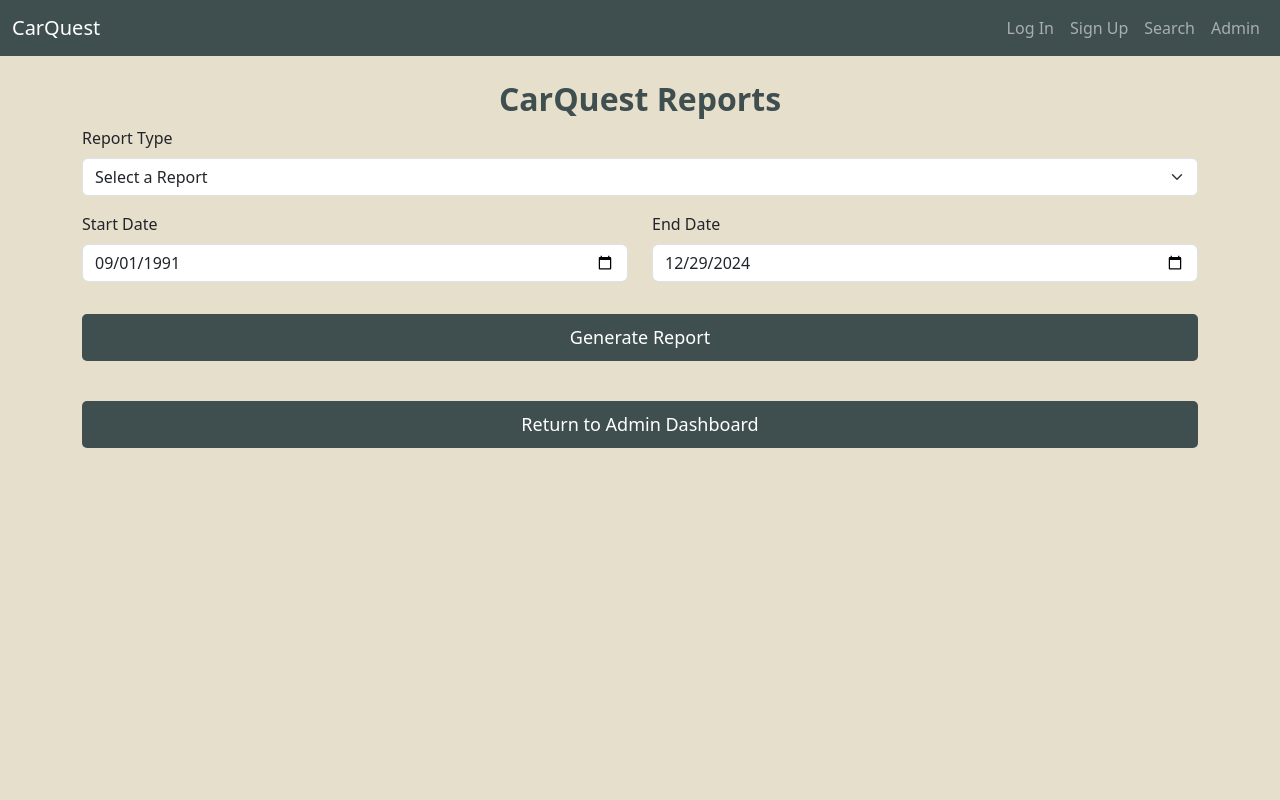
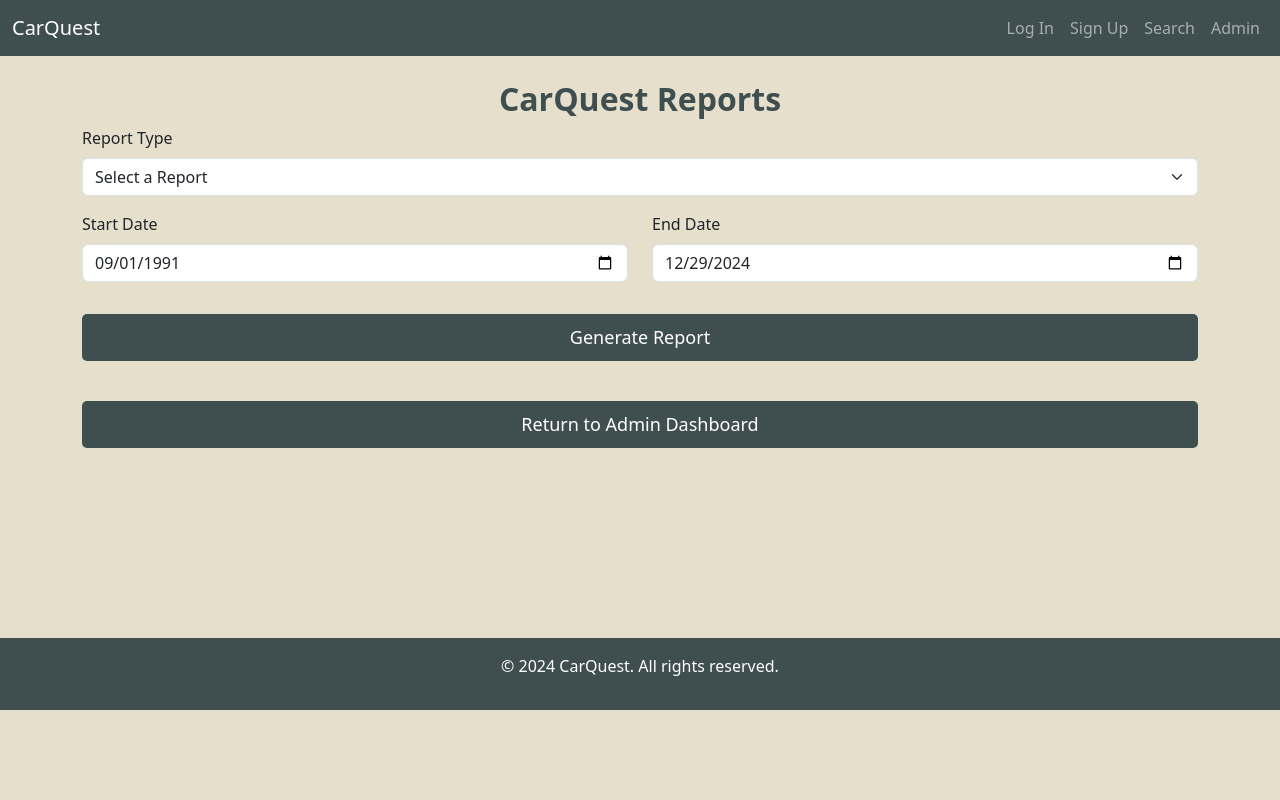
Before and after one commit to Asmaa-Ghanem/Car-Rental-System, a PHP site: page /reports/reports.html in a window 1280 px wide. Run offline with PHP 8.4, Linux system fonts and the light colour scheme.

Commit message:
Added footers and Edited some styles

```diff
--- a/car_rental_system/car_management_page/car_management.html
+++ b/car_rental_system/car_management_page/car_management.html
@@ -157,6 +157,11 @@
     </div>
 </div>
 
+<footer class="text-white text-center p-3 mt-5">
+    <p>&copy; 2024 CarQuest. All rights reserved.</p>
+</footer>
+<script src="https://cdn.jsdelivr.net/npm/@popperjs/core@2.11.6/dist/umd/popper.min.js"></script>
+<script src="https://cdn.jsdelivr.net/npm/bootstrap@5.3.0-alpha3/dist/js/bootstrap.min.js"></script>
 <script src="car_management_script.js"></script>
 </body>
 </html>
--- a/car_rental_system/reports/reports.html
+++ b/car_rental_system/reports/reports.html
@@ -84,6 +84,12 @@
         </div>
         <button type="button" class="btn-primary return-admin" onclick="window.location.href='../admin/admin_role.html';">Return to Admin Dashboard</button>
     </div>
+    <footer class="text-white text-center p-3 mt-5">
+        <p>&copy; 2024 CarQuest. All rights reserved.</p>
+    </footer>
+
+    <script src="https://cdn.jsdelivr.net/npm/@popperjs/core@2.11.6/dist/umd/popper.min.js"></script>
+    <script src="https://cdn.jsdelivr.net/npm/bootstrap@5.3.0-alpha3/dist/js/bootstrap.min.js"></script>
     <script src="reports.js"></script>
 </body>
 </html>
--- a/car_rental_system/reports/reports_styles.css
+++ b/car_rental_system/reports/reports_styles.css
@@ -1,6 +1,3 @@
-html, body{
-    min-height: 100%;
-}
 table, thead, td{
     border: 2px solid;
     border-color: black !important;
@@ -11,3 +8,6 @@ thead {
 #reportResults {
     margin-bottom: auto;
 }
+.container{
+    margin-bottom: 190px !important;
+}
```
